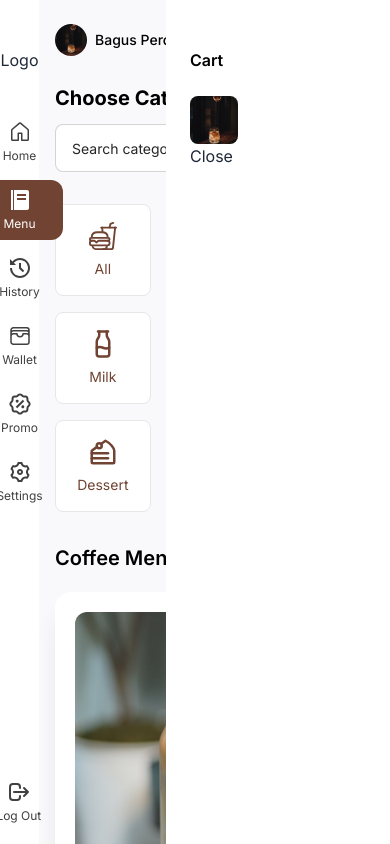
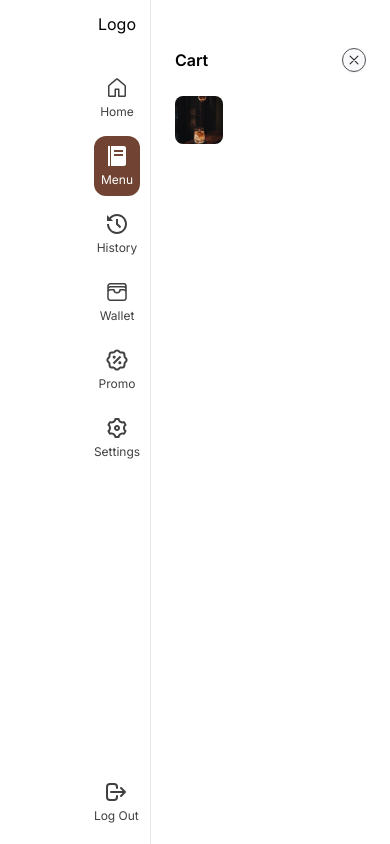
Before and after one commit to bagusperdanay7/toko-online-frontend, a Next.js app: page / in a window 390 px wide. Both pictures are taken after a click on the button 354 px from the left and 44 px from the top of the page. Shown: the top 844 px of the page. Built offline with nearby package versions, Linux system fonts and the light colour scheme.

Commit message:
fix: fixing bug sidebar

```diff
--- a/src/app/components/card.js
+++ b/src/app/components/card.js
@@ -17,7 +17,7 @@ export default function Card({ productId }) {
             width={125}
             height={125}
             alt="Picture of Caramel Frapuccino"
-            className="rounded-xl w-full h-full md:h-[200px] max-h-72 object-cover"
+            className="rounded-xl w-full h-full sm:h-48 md:h-[200px] max-h-72 object-cover"
           />
           <div className="w-full">
             <h2 className="card-title text-black mb-2">Chocolate Frapuccino</h2>
--- a/src/app/components/cart.js
+++ b/src/app/components/cart.js
@@ -8,18 +8,22 @@ function Cart({ isShow, children }) {
       className={
         isShow === true
           ? "block visible " +
-            "w-56 h-screen fixed bg-secondary-light-bg right-0 top-0 bottom-0 z-50 px-6 py-12 translate-x-0 transition-all duration-700"
+            "w-60 lg:w-64 xl:w-80 h-screen fixed bg-secondary-light-bg border-l right-0 top-0 bottom-0 z-50 px-6 py-12 translate-x-0 transition-all duration-700"
           : "invisible " +
-            "w-56 h-screen fixed bg-secondary-light-bg right-0 top-0 bottom-0 z-50 px-6 py-12 translate-x-60 transition-all duration-700"
+            "w-60 lg:w-64 xl:w-80 h-screen fixed bg-secondary-light-bg border-l right-0 top-0 bottom-0 z-50 px-6 py-12 translate-x-60 lg:translate-x-64 xl:translate-x-80 transition-all duration-700"
       }
     >
-      <h3 className="font-semibold text-base text-black mb-6">Cart</h3>
+      <div className="flex justify-between">
+        <h3 className="font-semibold text-base lg:text-xl text-black mb-6">
+          Cart
+        </h3>
+        {children}
+      </div>
       <Image
         src={contohProduct}
         className="rounded-lg w-12 h-12 object-cover"
         alt="Product"
       />
-      {children}
     </div>
   );
 }
--- a/src/app/components/sidebar.js
+++ b/src/app/components/sidebar.js
@@ -9,17 +9,17 @@ import {
 import { HiOutlineLogout } from "react-icons/hi";
 import { HiOutlineWallet } from "react-icons/hi2";
 
-export default function Sidebar() {
+export default function Sidebar({ className }) {
   return (
-    <div className="w-[10%] bg-secondary-light-bg py-12 flex justify-center">
-      <div className="fixed z-10">Logo</div>
-      <aside className="h-screen fixed mt-16 z-5">
+    <div className={className}>
+      <aside className="h-screen fixed z-10">
+        <div className="z-20 text-black text-center mb-8">Logo</div>
         <div className="h-full">
           <ul className="font-regular text-sm space-y-2">
             <li>
               <Link
                 href="/"
-                className="flex flex-col items-center py-2 px-5 rounded-xl text-neutral-700 group"
+                className="flex flex-col items-center py-2 sm:px-4 md:px-3 lg:px-2 xl:px-5 rounded-xl text-neutral-700 group"
               >
                 <GoHome className="text-2xl" />
                 <span className="mt-1 block text-xs">Home</span>
@@ -28,7 +28,7 @@ export default function Sidebar() {
             <li>
               <Link
                 href="/menu"
-                className="flex flex-col items-center py-2 px-5 rounded-xl text-white bg-coffee-800 group"
+                className="flex flex-col items-center py-2 sm:px-4 md:px-3 lg:px-2 xl:px-5 rounded-xl text-white bg-coffee-800 group"
               >
                 <BiSolidFoodMenu className="text-2xl" />
                 <span className="mt-1 block text-xs">Menu</span>
@@ -37,7 +37,7 @@ export default function Sidebar() {
             <li>
               <Link
                 href="/history"
-                className="flex flex-col items-center py-2 px-5 rounded-xl text-neutral-700 group"
+                className="flex flex-col items-center py-2 sm:px-4 md:px-3 lg:px-2 xl:px-5 rounded-xl text-neutral-700 group"
               >
                 <RiHistoryFill className="text-2xl" />
                 <span className="mt-1 block text-xs">History</span>
@@ -46,7 +46,7 @@ export default function Sidebar() {
             <li>
               <Link
                 href="/wallet"
-                className="flex flex-col items-center py-2 px-5 rounded-xl text-neutral-700 group"
+                className="flex flex-col items-center py-2 sm:px-4 md:px-3 lg:px-2 xl:px-5 rounded-xl text-neutral-700 group"
               >
                 <HiOutlineWallet className="text-2xl" />
                 <span className="mt-1 block text-xs">Wallet</span>
@@ -55,7 +55,7 @@ export default function Sidebar() {
             <li>
               <Link
                 href="/wallet"
-                className="flex flex-col items-center py-2 px-5 rounded-xl text-neutral-700 group"
+                className="flex flex-col items-center py-2 sm:px-4 md:px-3 lg:px-2 xl:px-5 rounded-xl text-neutral-700 group"
               >
                 <RiDiscountPercentLine className="text-2xl" />
                 <span className="mt-1 block text-xs">Promo</span>
@@ -64,18 +64,19 @@ export default function Sidebar() {
             <li>
               <Link
                 href="/wallet"
-                className="flex flex-col items-center py-2 px-5 rounded-xl text-neutral-700 group"
+                className="flex flex-col items-center py-2 sm:px-4 md:px-3 lg:px-2 xl:px-5 rounded-xl text-neutral-700 group"
               >
                 <RiSettings3Line className="text-2xl" />
                 <span className="mt-1 block text-xs">Settings</span>
               </Link>
             </li>
           </ul>
+          {/* TODO: Betulkan disini */}
           <ul className="font-regular text-sm fixed bottom-3 space-y-2">
             <li>
               <Link
                 href="/wallet"
-                className="flex flex-col items-center py-2 px-5 rounded-xl text-neutral-700 group"
+                className="flex flex-col items-center py-2 md:px-3 sm:px-4 lg:px-2 xl:px-5 rounded-xl text-neutral-700 group"
               >
                 <HiOutlineLogout className="text-2xl" />
                 <span className="mt-1 block text-xs">Log Out</span>
--- a/src/app/page.js
+++ b/src/app/page.js
@@ -8,6 +8,7 @@ import Image from "next/image";
 import avatar from "./coffee1.jpg";
 import { LuShoppingCart } from "react-icons/lu";
 import Cart from "./components/cart";
+import { IoCloseOutline } from "react-icons/io5";
 
 export default function Home() {
   const categories = [
@@ -27,13 +28,21 @@ export default function Home() {
     setCartShow(!cartShow);
   }
 
+  function handleSidebarMobile() {}
+
   return (
+    <div>
+      <Cart isShow={cartShow}>
+        <button
+          className="btn btn-xs bg-primary-light-bg text-neutral-800 btn-circle hover:bg-neutral-200 border-neutral-600"
+          onClick={handleCartShow}
+        >
+          <IoCloseOutline className="text-lg" />
+        </button>
+      </Cart>
       <div className="flex flex-row">
-      <Sidebar />
-      <Cart isShow={cartShow}>
-        <button onClick={handleCartShow}>Close</button>
-      </Cart>
-      <main className="bg-primary-light-bg w-[90%] min-h-screen px-4 py-6 lg:py-12">
+        <Sidebar className="bg-secondary-light-bg z-10 w-3/5 sm:w-2/12 md:w-[15%] lg:w-[10%] h-screen sm:h-auto fixed sm:relative flex justify-center py-3 md:py-8" />
+        <main className="bg-primary-light-bg z-0 w-full sm:w-10/12 md:w-[85%] lg:w-[90%] min-h-screen px-4 py-6 lg:py-12">
           <header className="flex justify-between">
             <div className="flex flex-row items-center space-x-2 mb-7">
               <Image
@@ -84,5 +93,6 @@ export default function Home() {
           </div>
         </main>
       </div>
+    </div>
   );
 }
```
Lines whose indentation alone changed are shown as unchanged.
